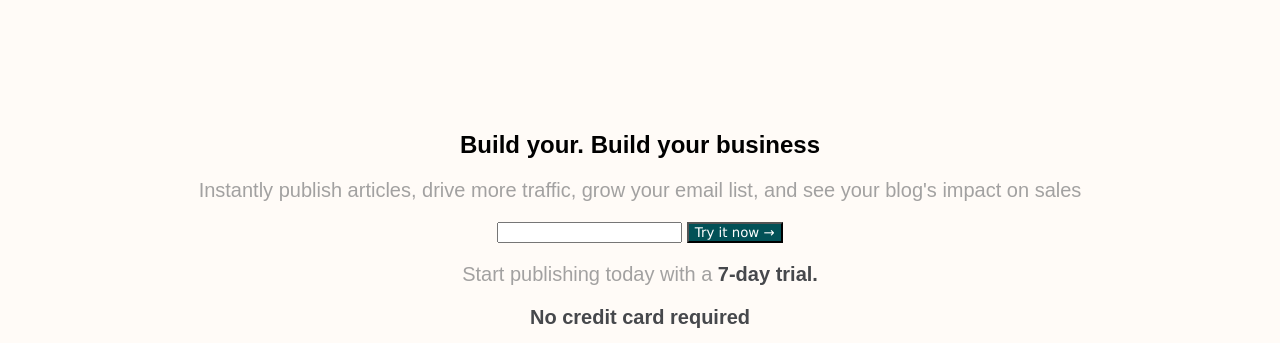
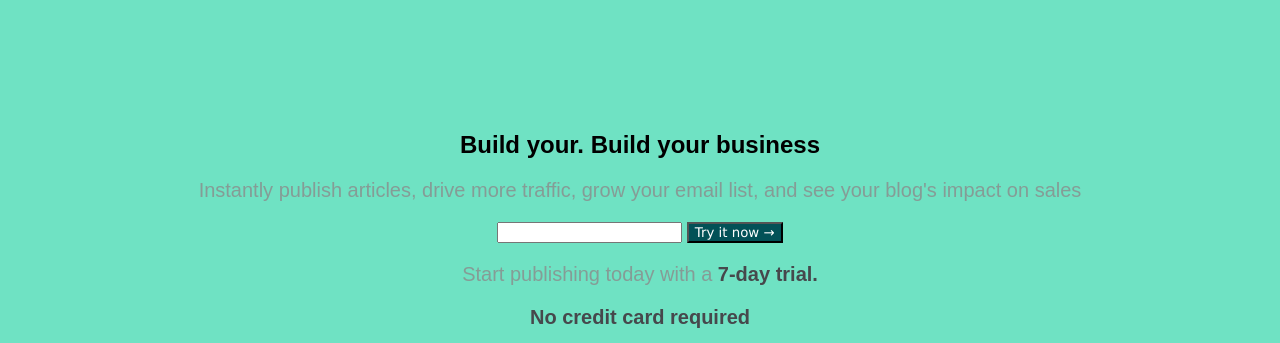
Before and after one commit to RuiderEdgar/front-2022, a plain HTML site: page index.html in a window 1280 px wide. Shown: the part 114-457 px from the top of the page. Drawn offline with Linux system fonts and the light colour scheme; a web font is replaced by a local one.

Commit message:
Cambiando el background color

```diff
--- a/style.css
+++ b/style.css
@@ -1,5 +1,5 @@
 body{
-    background-color: #fffbf7;
+    background-color: #6fe2c3;
 }
 h1{
     text-align: center;
```
Also changed, not shown: 1 other file.
